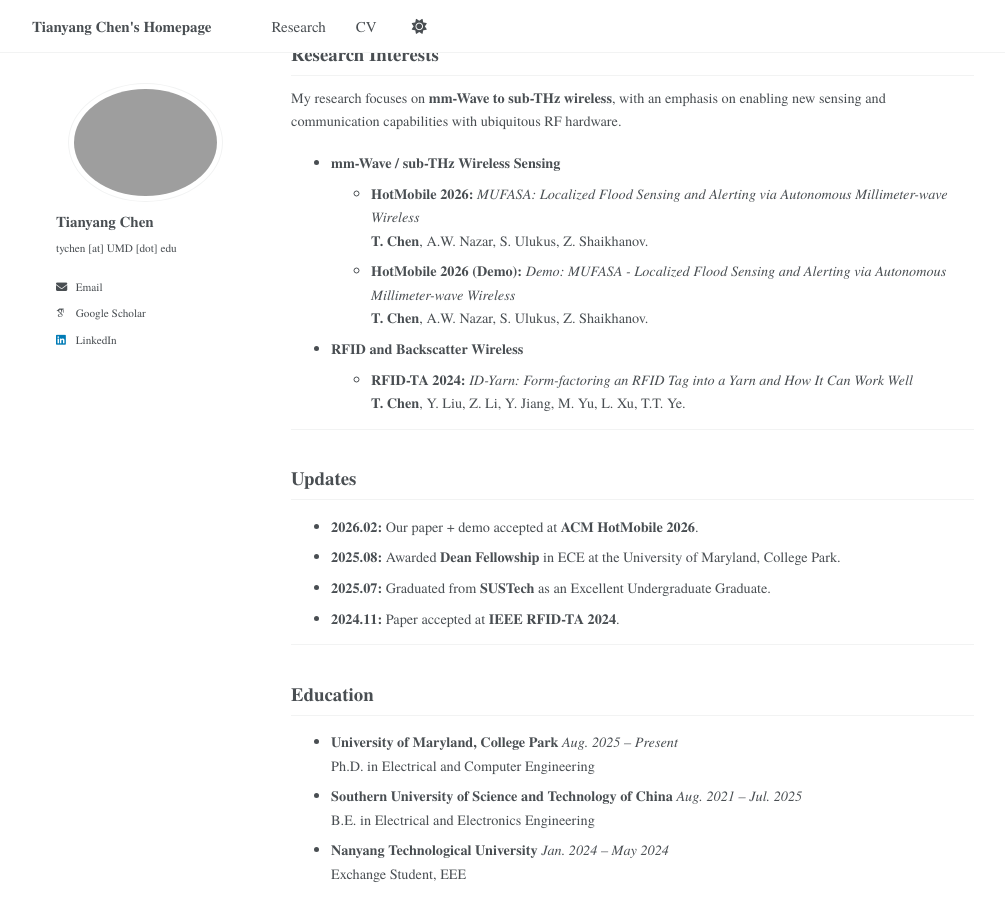
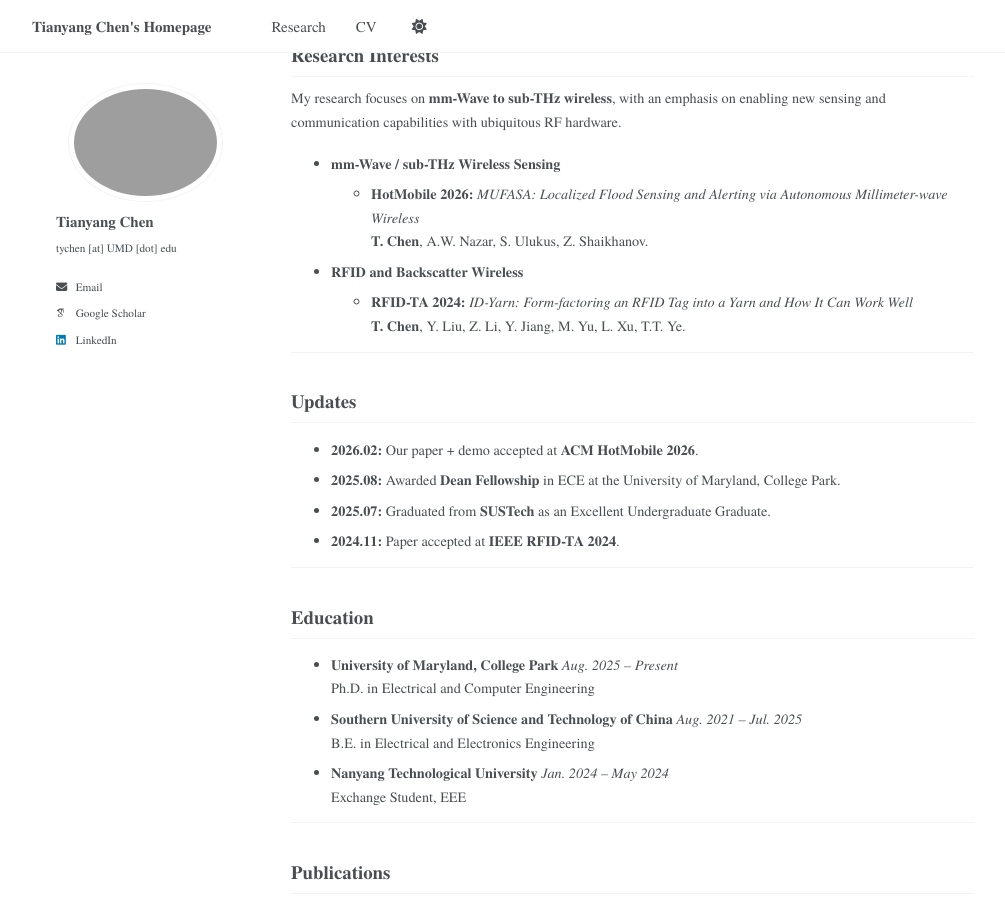
Before and after one commit to EliotChen8/EliotChen8.github.io, a Jekyll site: the page built from _pages/about.md, in a window 1280 px wide and 900 px high, scrolled down 329 px. Shown: the whole window, without its empty margins (32-1037 px from the left). Built offline with Jekyll 4.4.1, drawn with Linux system fonts in a browser that asks for light colours; some web fonts are replaced.

Commit message:
Update about.md to remove demo entry
Removed demo entry for MUFASA presentation at HotMobile 2026.

```diff
--- a/_pages/about.md
+++ b/_pages/about.md
@@ -19,8 +19,6 @@ My research focuses on **mm-Wave to sub-THz wireless**, with an emphasis on enab
 
 - **mm-Wave / sub-THz Wireless Sensing**
   - **HotMobile 2026:** *MUFASA: Localized Flood Sensing and Alerting via Autonomous Millimeter-wave Wireless*
-    **T. Chen**, A.W. Nazar, S. Ulukus, Z. Shaikhanov.
-  - **HotMobile 2026 (Demo):** *Demo: MUFASA - Localized Flood Sensing and Alerting via Autonomous Millimeter-wave Wireless*
     **T. Chen**, A.W. Nazar, S. Ulukus, Z. Shaikhanov.
 
 - **RFID and Backscatter Wireless**
```
